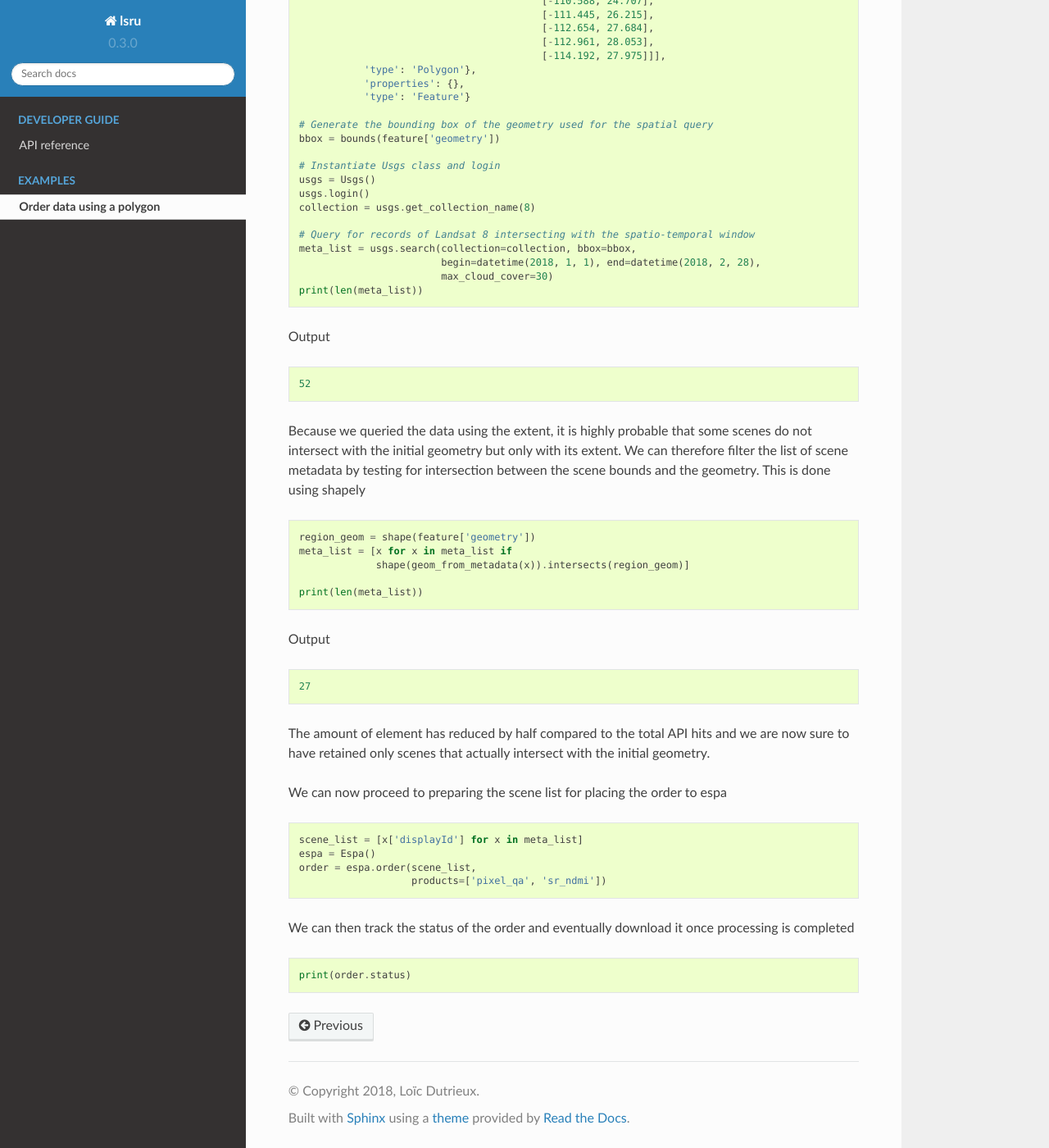
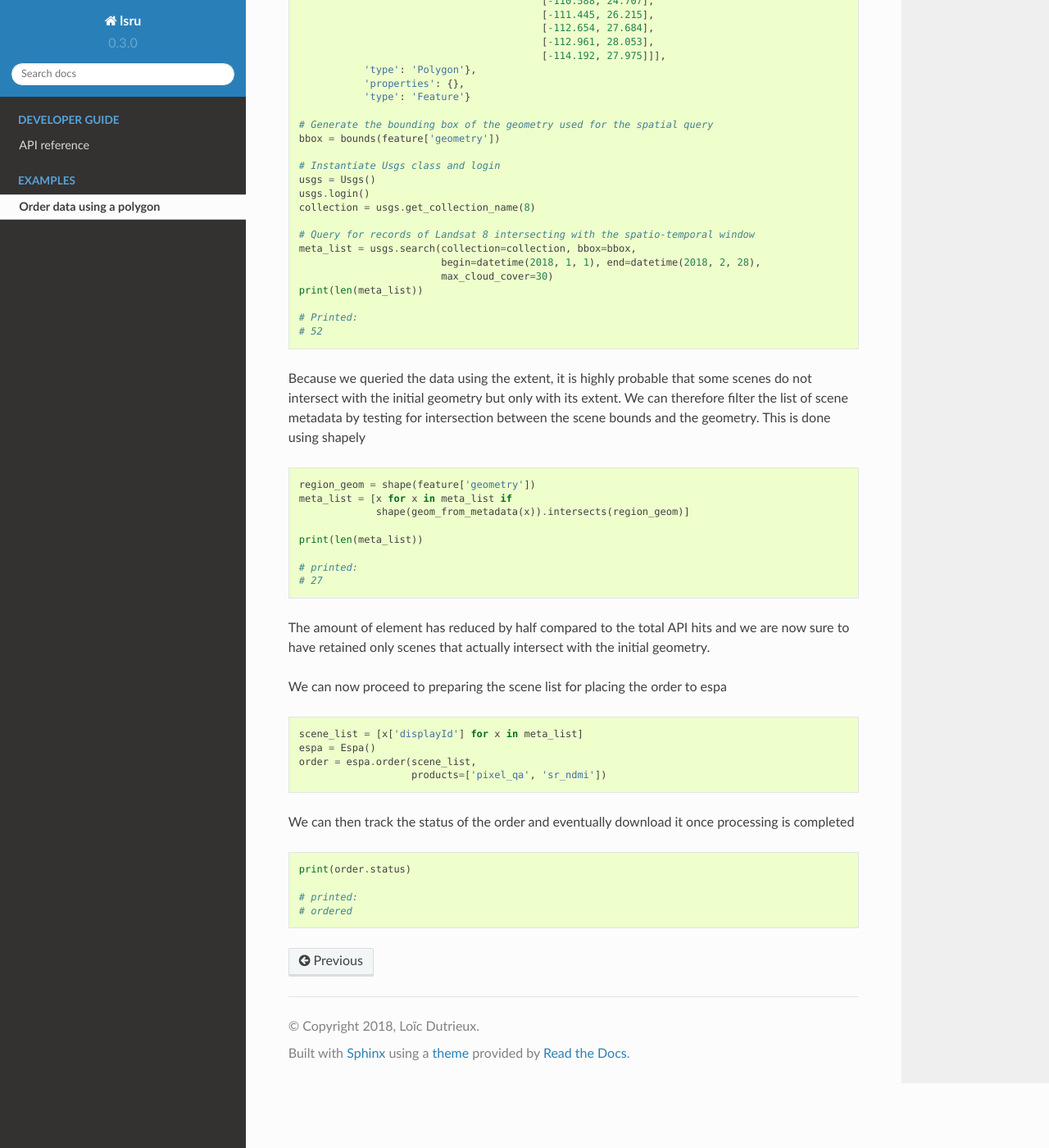
Before and after one commit to loicdtx/lsru, a Sphinx documentation site: the page built from docs/example_polygon.rst, in a window 1280 px wide and 1400 px high, scrolled down 1084 px. Shown: the whole window at 82% size. Built offline with Sphinx 7.4.7 and the Read the Docs theme 2.0.0, drawn with Linux system fonts in a browser that asks for light colours.

Commit message:
Update doc

```diff
--- a/docs/example_polygon.rst
+++ b/docs/example_polygon.rst
@@ -68,12 +68,8 @@ For the present example, we'll use the following feature, which roughly correspo
                             max_cloud_cover=30)
     print(len(meta_list))
 
-
-Output
-
-.. code:: python
-
-    52
+    # Printed:
+    # 52
 
 
 Because we queried the data using the extent, it is highly probable that some scenes do not intersect with the initial geometry but only with its extent. We can therefore filter the list of scene metadata by testing for intersection between the scene bounds and the geometry. This is done using shapely
@@ -86,11 +82,9 @@ Because we queried the data using the extent, it is highly probable that some sc
 
     print(len(meta_list))
 
-Output
+    # printed:
+    # 27
 
-.. code:: python
-
-    27
 
 The amount of element has reduced by half compared to the total API hits and we are now sure to have retained only scenes that actually intersect with the initial geometry.
 
@@ -108,3 +102,6 @@ We can then track the status of the order and eventually download it once proces
 .. code:: python
 
     print(order.status)
+
+    # printed:
+    # ordered
```
